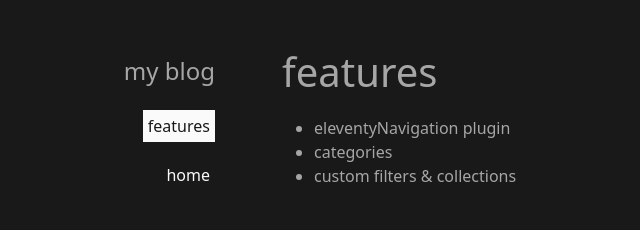
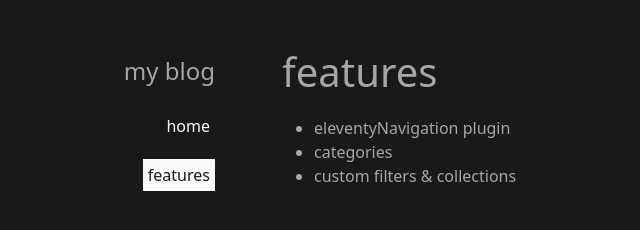
Before and after one commit to ristedev/riste-dot-net, an Eleventy site: page src/features.md in a window 1280 px wide. Shown: the whole page, without its empty margins (123-763 px from the left). Built offline with nearby package versions, Linux system fonts and the light colour scheme; Eleventy itself is replaced by a stand-in of ours; files that its build step writes are made by us from their sources.

Commit message:
feat: sort navigation by order property in front matter

```diff
--- a/src/_includes/sidenav.html
+++ b/src/_includes/sidenav.html
@@ -3,17 +3,13 @@
 <aside>
   <nav>
     <ul>
-            <li>
-                my blog
-            </li>
-          {% for page in collections.all %}
-            {% if page.data.eleventyNavigation %}
+      <li>my blog</li>
+      {% for page in collections.sortedNavigation %}
         <li>
           <a href="{{ page.url }}" class="{% if page.url == currentPage %}active{% endif %}">
             {{ page.data.eleventyNavigation.title | default: page.data.title }}
           </a>
         </li>
-            {% endif %}
       {% endfor %}
     </ul>
   </nav>
--- a/src/features.md
+++ b/src/features.md
@@ -2,7 +2,7 @@
 layout: default
 title: features
 eleventyNavigation:
-  key: {{ title }}
+  order: 2
 ---
 
 - eleventyNavigation plugin
--- a/src/index.md
+++ b/src/index.md
@@ -2,7 +2,7 @@
 layout: default
 title: home
 eleventyNavigation:
-  key: {{ title }}
+  order: 1
 ---
 
 ## welcome
```
Also changed, not shown: src/posts/index.md (+1 -1 lines), .eleventy.js. Lines whose indentation alone changed are shown as unchanged.
